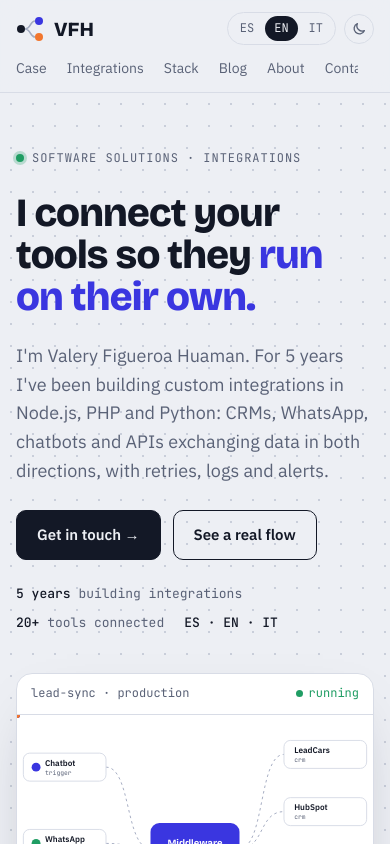
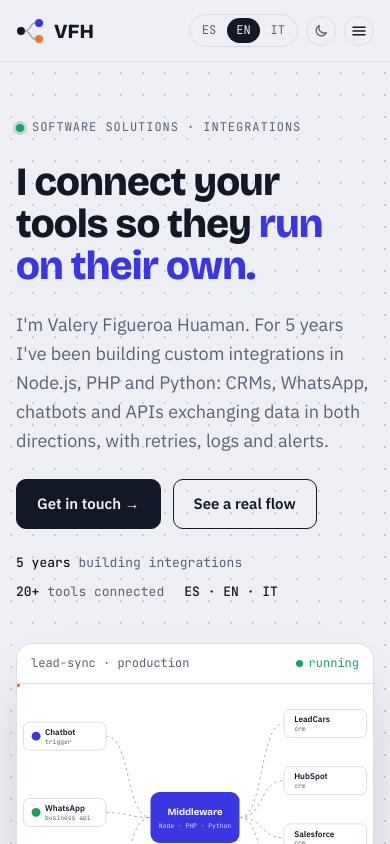
Before and after one commit to valery2590/portfolio_v4, a Next.js app: page /en in a window 390 px wide. Shown: the top 844 px of the page. Built offline with nearby package versions, Linux system fonts and the light colour scheme.

Commit message:
Menú hamburguesa en móvil (sustituye la fila deslizable)

```diff
--- a/app/globals.css
+++ b/app/globals.css
@@ -84,16 +84,17 @@ nav.links a:hover { color: var(--ink); }
 @media (prefers-color-scheme: dark) { :root:not([data-theme="light"]) .theme-toggle .i-sun { display: block; } :root:not([data-theme="light"]) .theme-toggle .i-moon { display: none; } }
 :root[data-theme="dark"] .theme-toggle .i-sun { display: block; }
 :root[data-theme="dark"] .theme-toggle .i-moon { display: none; }
+.mobile-menu { display: none; }
 @media (max-width: 760px) {
-  html { scroll-padding-top: 120px; }
-  header.top .wrap { flex-wrap: wrap; row-gap: 10px; padding-block: 12px 0; }
-  nav.links {
-    order: 3; flex-basis: 100%; gap: 20px; overflow-x: auto; white-space: nowrap;
-    padding-block: 2px 12px; margin-inline: -16px; padding-inline: 16px;
-    scrollbar-width: none; -webkit-overflow-scrolling: touch;
-  }
-  nav.links::-webkit-scrollbar { display: none; }
-  nav.links a { flex: none; }
+  nav.links { display: none; }
+  header.top .wrap { position: relative; }
+  .mobile-menu { display: block; }
+  .burger { width: 30px; height: 30px; flex: none; display: grid; place-items: center; border: 1px solid var(--line); border-radius: 999px; background: transparent; color: var(--ink); cursor: pointer; padding: 0; }
+  .burger[aria-expanded="true"] { border-color: var(--wire); }
+  .mobile-nav { position: absolute; top: 100%; left: 0; right: 0; display: flex; flex-direction: column; background: var(--bg); border-bottom: 1px solid var(--line); box-shadow: 0 16px 32px -16px rgb(0 0 0 / .35); padding: 6px max(16px, env(safe-area-inset-left, 0px)) 12px; }
+  .mobile-nav[hidden] { display: none; }
+  .mobile-nav a { padding: 13px 0; font-size: 17px; color: var(--ink); border-bottom: 1px solid var(--line); }
+  .mobile-nav a:last-child { border-bottom: 0; }
 }
 
 /* Buttons */
--- a/components/Header.tsx
+++ b/components/Header.tsx
@@ -2,10 +2,19 @@ import Link from "next/link";
 import { locales, type Dict, type Locale } from "@/lib/i18n";
 import Logo from "./Logo";
 import ThemeToggle from "./ThemeToggle";
+import MobileMenu, { type NavItem } from "./MobileMenu";
 
 /** `subpath` keeps the visitor on the same page when switching language (e.g. "/blog/cache-cdn"). */
 export default function Header({ t, lang, subpath = "" }: { t: Dict; lang: Locale; subpath?: string }) {
   const home = `/${lang}`;
+  const items: NavItem[] = [
+    { href: `${home}#caso`, label: t.nav.case },
+    { href: `${home}#integraciones`, label: t.nav.integrations },
+    { href: `${home}#stack`, label: t.nav.stack },
+    { href: `${home}/blog`, label: t.nav.blog, page: true },
+    { href: `${home}#sobre-mi`, label: t.nav.about },
+    { href: `${home}#contacto`, label: t.nav.contact },
+  ];
   return (
     <header className="top">
       <div className="wrap">
@@ -14,12 +23,17 @@ export default function Header({ t, lang, subpath = "" }: { t: Dict; lang: Local
           VFH
         </Link>
         <nav className="links" aria-label={t.nav.sections}>
-          <a href={`${home}#caso`}>{t.nav.case}</a>
-          <a href={`${home}#integraciones`}>{t.nav.integrations}</a>
-          <a href={`${home}#stack`}>{t.nav.stack}</a>
-          <Link href={`${home}/blog`}>{t.nav.blog}</Link>
-          <a href={`${home}#sobre-mi`}>{t.nav.about}</a>
-          <a href={`${home}#contacto`}>{t.nav.contact}</a>
+          {items.map((it) =>
+            it.page ? (
+              <Link key={it.href} href={it.href}>
+                {it.label}
+              </Link>
+            ) : (
+              <a key={it.href} href={it.href}>
+                {it.label}
+              </a>
+            ),
+          )}
         </nav>
         <div className="header-actions">
           <div className="lang" role="group" aria-label={t.nav.language}>
@@ -30,6 +44,7 @@ export default function Header({ t, lang, subpath = "" }: { t: Dict; lang: Local
             ))}
           </div>
           <ThemeToggle label={t.nav.theme} />
+          <MobileMenu items={items} label={t.nav.sections} openLabel={t.nav.menuOpen} closeLabel={t.nav.menuClose} />
         </div>
       </div>
     </header>
--- /dev/null
+++ b/components/MobileMenu.tsx
@@ -0,0 +1,72 @@
+"use client";
+
+import Link from "next/link";
+import { useEffect, useRef, useState } from "react";
+
+export type NavItem = { href: string; label: string; page?: boolean };
+
+/** Hamburger menu shown below 760px. Closes on link tap, Escape or a tap outside. */
+export default function MobileMenu({
+  items,
+  label,
+  openLabel,
+  closeLabel,
+}: {
+  items: NavItem[];
+  label: string;
+  openLabel: string;
+  closeLabel: string;
+}) {
+  const [open, setOpen] = useState(false);
+  const root = useRef<HTMLDivElement>(null);
+
+  useEffect(() => {
+    if (!open) return;
+    const onKey = (e: KeyboardEvent) => e.key === "Escape" && setOpen(false);
+    const onClick = (e: MouseEvent) => {
+      if (root.current && !root.current.contains(e.target as Node)) setOpen(false);
+    };
+    document.addEventListener("keydown", onKey);
+    document.addEventListener("click", onClick);
+    return () => {
+      document.removeEventListener("keydown", onKey);
+      document.removeEventListener("click", onClick);
+    };
+  }, [open]);
+
+  const close = () => setOpen(false);
+
+  return (
+    <div className="mobile-menu" ref={root}>
+      <button
+        type="button"
+        className="burger"
+        aria-expanded={open}
+        aria-controls="mobile-nav"
+        aria-label={open ? closeLabel : openLabel}
+        onClick={() => setOpen((v) => !v)}
+      >
+        <svg viewBox="0 0 24 24" width="18" height="18" aria-hidden="true">
+          {open ? (
+            <path d="M6 6l12 12M18 6L6 18" stroke="currentColor" strokeWidth="2" strokeLinecap="round" />
+          ) : (
+            <path d="M4 7h16M4 12h16M4 17h16" stroke="currentColor" strokeWidth="2" strokeLinecap="round" />
+          )}
+        </svg>
+      </button>
+      <nav id="mobile-nav" className="mobile-nav" aria-label={label} hidden={!open}>
+        {items.map((it) =>
+          it.page ? (
+            <Link key={it.href} href={it.href} onClick={close}>
+              {it.label}
+            </Link>
+          ) : (
+            <a key={it.href} href={it.href} onClick={close}>
+              {it.label}
+            </a>
+          ),
+        )}
+      </nav>
+    </div>
+  );
+}
--- a/dictionaries/en.ts
+++ b/dictionaries/en.ts
@@ -18,6 +18,8 @@ const en: Dict = {
     home: "Home",
     blog: "Blog",
     theme: "Toggle light and dark mode",
+    menuOpen: "Open menu",
+    menuClose: "Close menu",
   },
   hero: {
     eyebrow: "Software Solutions · Integrations",
--- a/dictionaries/es.ts
+++ b/dictionaries/es.ts
@@ -16,6 +16,8 @@ const es = {
     home: "Inicio",
     blog: "Blog",
     theme: "Cambiar entre modo claro y oscuro",
+    menuOpen: "Abrir menú",
+    menuClose: "Cerrar menú",
   },
   hero: {
     eyebrow: "Software Solutions · Integraciones",
--- a/dictionaries/it.ts
+++ b/dictionaries/it.ts
@@ -18,6 +18,8 @@ const it: Dict = {
     home: "Home",
     blog: "Blog",
     theme: "Passa tra modalità chiara e scura",
+    menuOpen: "Apri menu",
+    menuClose: "Chiudi menu",
   },
   hero: {
     eyebrow: "Software Solutions · Integrazioni",
```
